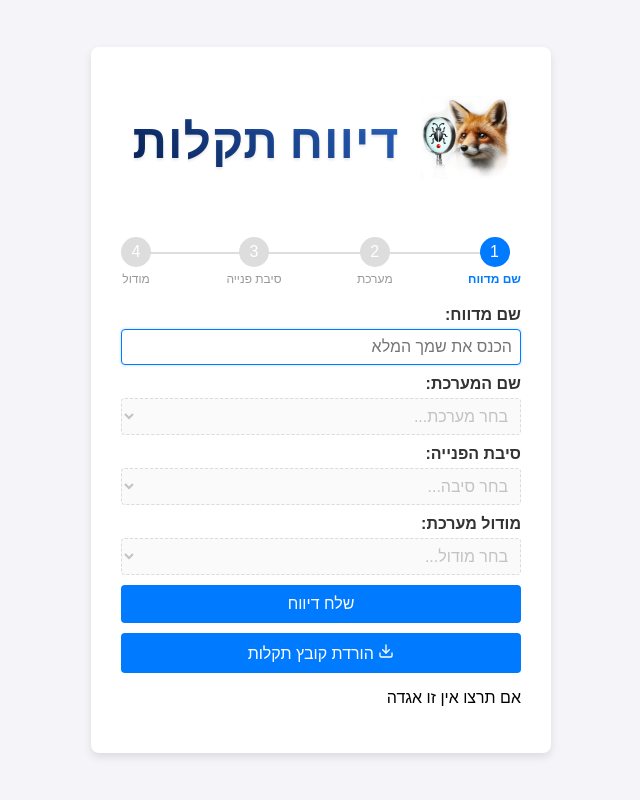
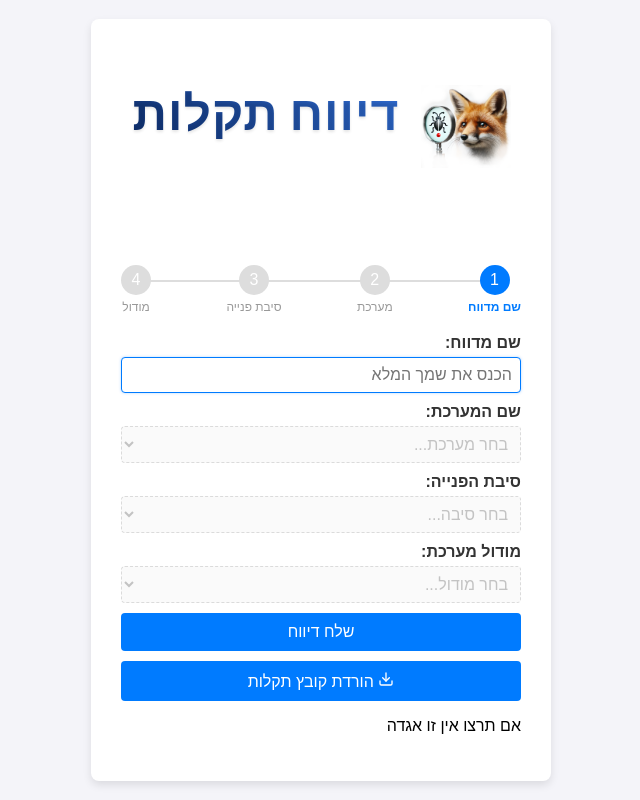
Before and after one commit to githuber20202/DefectReport, a website: page index.html in a window 1280 px wide. Shown: the whole page, without its empty margins (319-959 px from the left). Drawn offline with Linux system fonts and the light colour scheme; no server answers.

Commit message:
try back again

```diff
--- a/styles.css
+++ b/styles.css
@@ -19,7 +19,7 @@ h1 {
   position: relative;
   letter-spacing: 1px;
   padding-right: 110px; /* מקום לאייקון */
-  height: 12vh;
+  height: 19vh;
   transition: transform 1.3s ease-in-out;
 
   /* צל טקסט עדין */
@@ -32,7 +32,7 @@ h1 {
   color: transparent;
 }
 
-/* ✅ כרגע זה איפרון - הוספת תמונת זכוכית מגדלת */
+/* ✅ הוספת תמונת זכוכית מגדלת */
 h1::after {
   content: "";
   position: absolute;
```
